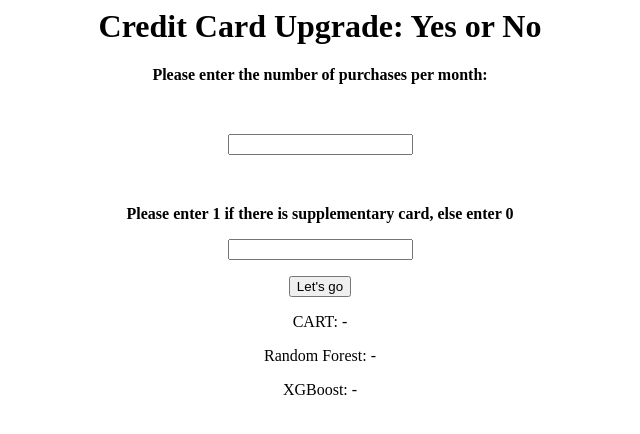
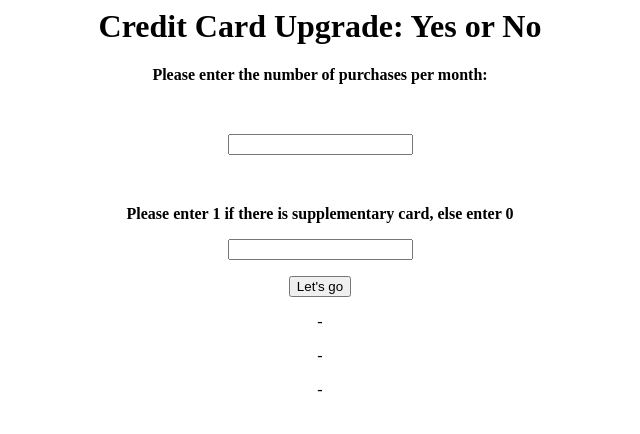
Before and after one commit to anyhowwws/CreditCardUpgrade, a Flask app: page / in a window 1280 px wide. Shown: the top 434 px of the page, without its empty margins (320-960 px from the left). Run offline with Flask 2, Linux system fonts and the light colour scheme.

Commit message:
Update index.html

```diff
--- a/templates/index.html
+++ b/templates/index.html
@@ -10,8 +10,8 @@
             <p style="text-align:center;"> <input type="number" value="Supplementary card"></p>
             <p style="text-align:center;"> <input type="submit" value="Let's go"></p>
         </form>
-        <p style="text-align:center;"> CART: {{result}}</p>
-        <p style="text-align:center;"> Random Forest: {{result2}}</p>
-        <p style="text-align:center;"> XGBoost: {{result3}}</p>
+        <p style="text-align:center;"> {{result}}</p>
+        <p style="text-align:center;"> {{result2}}</p>
+        <p style="text-align:center;"> {{result3}}</p>
     </body>
 </html>
```
